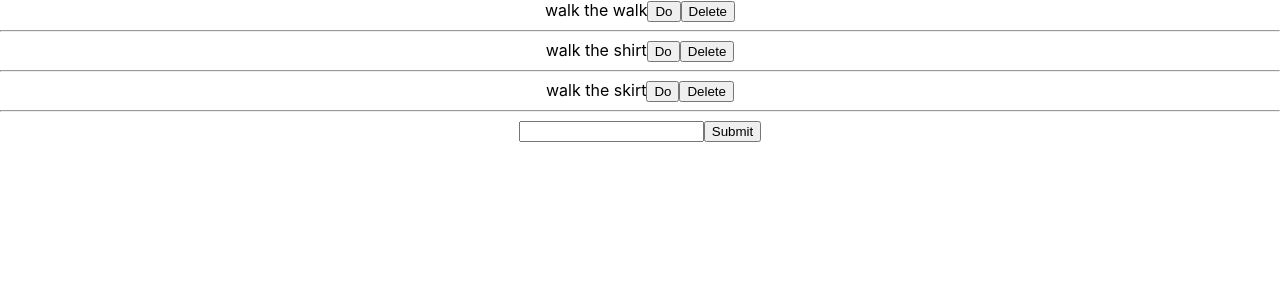
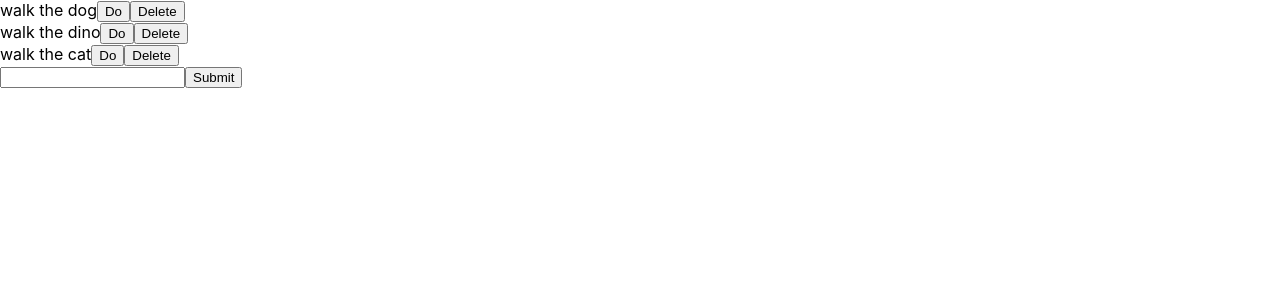
Before and after one commit to rubenrodriguez9/react-hooks, a React (Create React App) app: page / in a window 1280 px wide. Shown: the top 300 px of the page. Built offline with nearby package versions, Linux system fonts and the light colour scheme.

Commit message:
created context

```diff
--- a/src/App.js
+++ b/src/App.js
@@ -1,84 +1,93 @@
 import {useState} from 'react'
-import {v4 as uuidv4} from "uuid"
-import Todo from './Todo'
-import InputTodo from "./InputTodo"
+import {v4 as uuidv4} from 'uuid'
+import Todos from "./Todos"
+import InputTodo from './InputTodo'
+import {TodoInputContext} from './context/context'
 
- function App() {
 
-  let todoArray = [
+ const App = () => {
+
+  let originalTodos = [
     {
       id: uuidv4(),
-      todo: 'walk the walk',
+      todo: "walk the dog",
       isComplete: false
     },
     {
       id: uuidv4(),
-      todo: 'walk the shirt',
+      todo: "walk the dino",
       isComplete: false
     },
     {
       id: uuidv4(),
-      todo: 'walk the skirt',
+      todo: "walk the cat",
       isComplete: false
-    }
+    },
   ]
 
-  const [todos, setTodos] = useState(todoArray)
 
+const [todos, setTodos] = useState(originalTodos)
 
 function showAllTodos(){
   return todos.map((item) => {
-      return <Todo key={item.id} value={item.todo} todoRay={item} deleteTodo={deleteTodo} todoDonebyID={todoDonebyID} />
+    return <Todos key={item.id} todoRay={item} deleteTodo={deleteTodo} todoDone={todoDone} />
   })
 }
 
-  function addTodo(todo){
-    let arr = [...todoArray, {id: uuidv4(), isComplete: false, todo: todo} ]
+function deleteTodo(id) {
+  let arr = todos.filter((item) => {
+    return item.id !== id
+})
+
 setTodos(arr)
+
+
+}
+function showInput(){
+
+  return (
+    <TodoInputContext.Provider value={{addTodo}}>
+      <InputTodo />
+    </TodoInputContext.Provider>
+  )
+
+
+}
+function todoDone(id){
+
+  let arr = [...todos]
+  arr.map((item) => {
+    if(id === item.id && !item.isComplete){
+      item.isComplete = true
+      return item
     }
 
-  function showInput() {
-    return <InputTodo addTodo={addTodo} />
+    if(id === item.id && item.isComplete){
+      item.isComplete = false
+      return item
     }
 
-  function todoDonebyID(id){
-    console.log(id);
-    console.log(todos);
 
-    let newTodoArray = [...todos]
-    newTodoArray.map((todo) => {
-      if(todo.id === id && todo.isComplete){
-        todo.isComplete = false;
-        return todo
-      }
-      if(todo.id === id && !todo.isComplete){
-        todo.isComplete = true;
-        return todo
-      }
+
   })
 
-    console.log(newTodoArray);
+  setTodos(arr)
 
-    setTodos(newTodoArray)
+}
+
+function addTodo(value) {
+
+  let arr = [...todos, {id:uuidv4(), isComplete: false, todo: value}]
+
+  setTodos(arr)
 
 
 }
 
-  function deleteTodo(id) {
-
-    let arr = [...todos].filter((item) => {
-      if(id !== item.id){
-        return item
-      }
-    })
-    setTodos(arr)
-  }
-
-
-
 
   return (
-    <div style={{textAlign: "center"}} >
+    <div>
+
       {showAllTodos()}
       {showInput()}
     </div>
--- a/src/InputTodo.js
+++ b/src/InputTodo.js
@@ -1,31 +1,28 @@
-import { useState } from 'react'
+import {useState, useContext} from 'react'
+import {TodoInputContext} from './context/context'
 
-import React from 'react'
+export default function InputTodo() {
 
- function InputTodo({addTodo}) {
+    const {addTodo} = useContext(TodoInputContext)
 
-    const  [todo, setTodo] = useState('')
+    const [value, setValue] = useState('')
 
-    function handleAddTodo(e) {
+    function handleAddTodo(e){
         e.preventDefault()
 
-        addTodo(todo)
-    }
-
-    function handleDeleteTodo(id){
+        addTodo(value)
 
     }
 
     return (
-        <form onSubmit={handleAddTodo}>
-           <input
-           type="text"
-           onChange={(e) => setTodo(e.target.value)}
-           value={todo}
-           />
-           <button>Submit</button>
+        <form onSubmit={handleAddTodo} >
+            <input
+            type="text"
+            value={value}
+            onChange={(e) => setValue(e.target.value)}
+            />
+
+            <button  >Submit</button>
         </form>
     )
 }
-
-export default InputTodo
--- a/src/Todo.js
+++ /dev/null
@@ -1,17 +0,0 @@
-import React from 'react'
-
- function Todo({todoRay, deleteTodo, todoDonebyID, isComplete}) {
-
-
-
-    return (
-        <div style={{textDecoration: todoRay.isComplete ? "line-through": ""}} >
-            {todoRay.todo}
-            <button onClick={() => todoDonebyID(todoRay.id)} >Do</button>
-            <button onClick={() => deleteTodo(todoRay.id)} >Delete</button>
-            <hr/>
-        </div>
-
-    )
-}
-export default Todo
--- /dev/null
+++ b/src/Todos.js
@@ -0,0 +1,21 @@
+import React from 'react'
+
+ const Todos = ({todoRay: {id, isComplete,todo}, todoDone, deleteTodo}) => {
+
+    function handleDeleteTodo(id){
+        deleteTodo(id)
+
+        console.log(id);
+    }
+
+    return (
+        <div style={{textDecoration: isComplete ? "line-through" : ""}} >
+
+            {todo}
+            <button onClick={() => {todoDone(id)}} >Do</button>
+            <button onClick={() => handleDeleteTodo(id)} >Delete</button>
+
+        </div>
+    )
+}
+export default Todos
--- /dev/null
+++ b/src/context/context.js
@@ -0,0 +1,3 @@
+import React from 'react'
+
+export const TodoInputContext = React.createContext({})
```
Also changed, not shown: 1 other file (tests, documents, lock files or other folders). Lines whose indentation alone changed are shown as unchanged.
